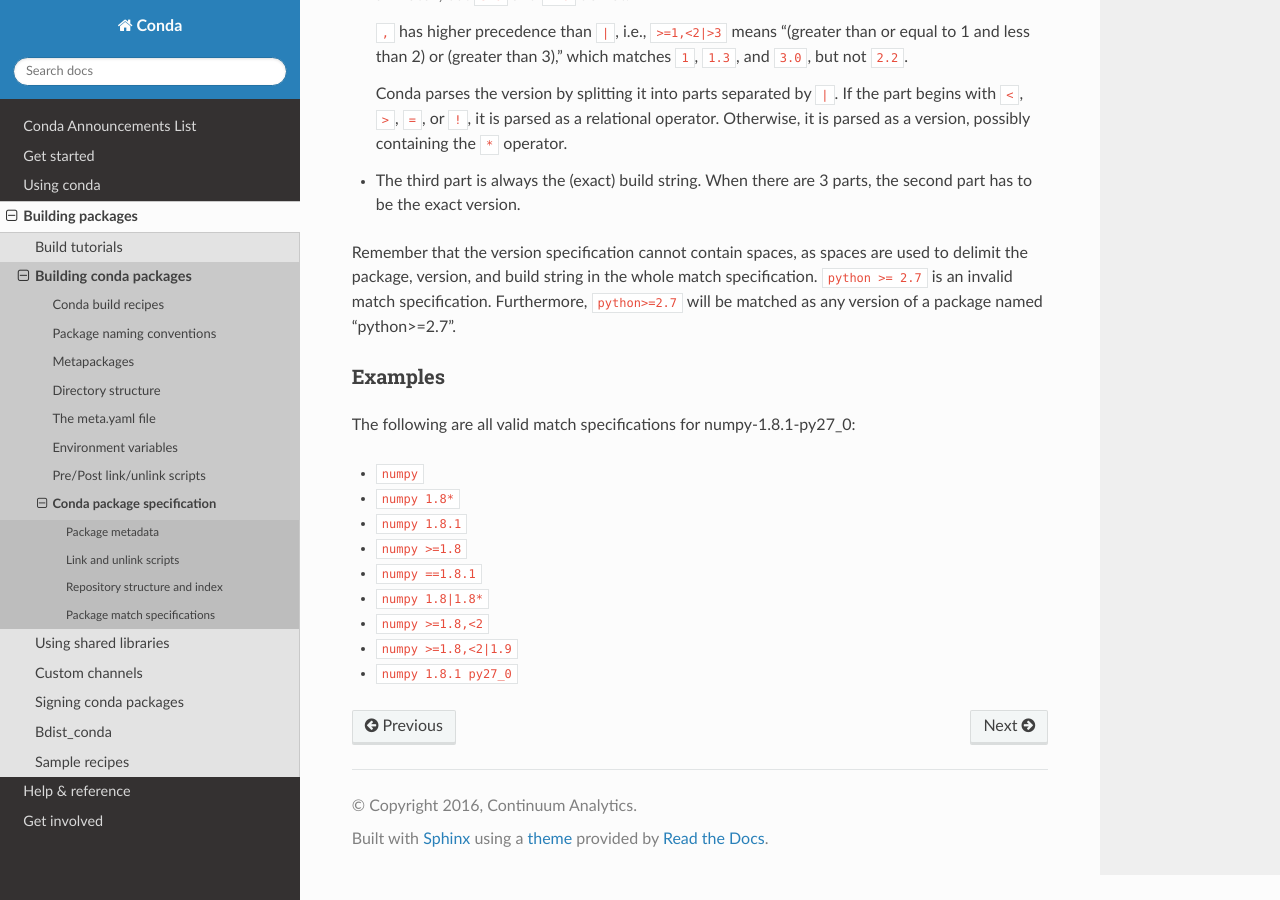
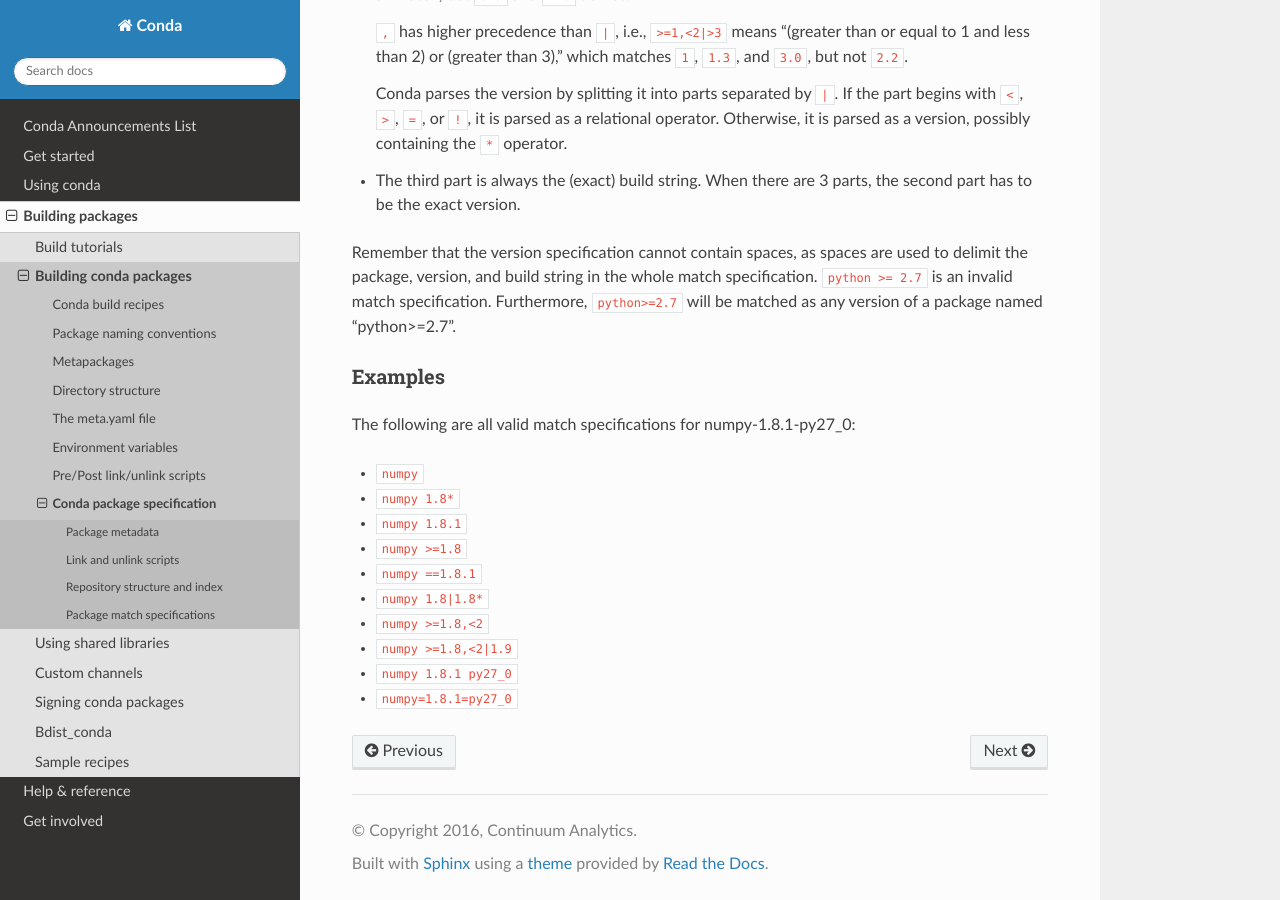
Before and after one commit to conda/conda-docs, a Sphinx documentation site: the page built from docs/source/spec.rst, in a window 1280 px wide and 900 px high, scrolled down 4839 px. Built offline with Sphinx 7.4.7 and the Read the Docs theme 2.0.0, drawn with Linux system fonts in a browser that asks for light colours.

Commit message:
add another example of specifying a particular build version

```diff
--- a/docs/source/spec.rst
+++ b/docs/source/spec.rst
@@ -265,3 +265,4 @@
 - ``numpy >=1.8,<2``
 - ``numpy >=1.8,<2|1.9``
 - ``numpy 1.8.1 py27_0``
+- ``numpy=1.8.1=py27_0``
```
